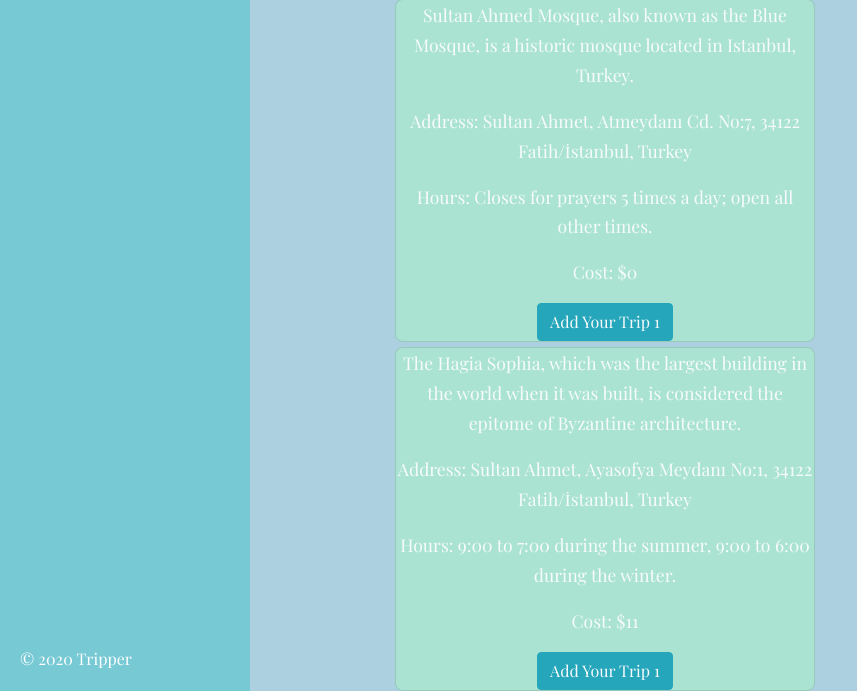
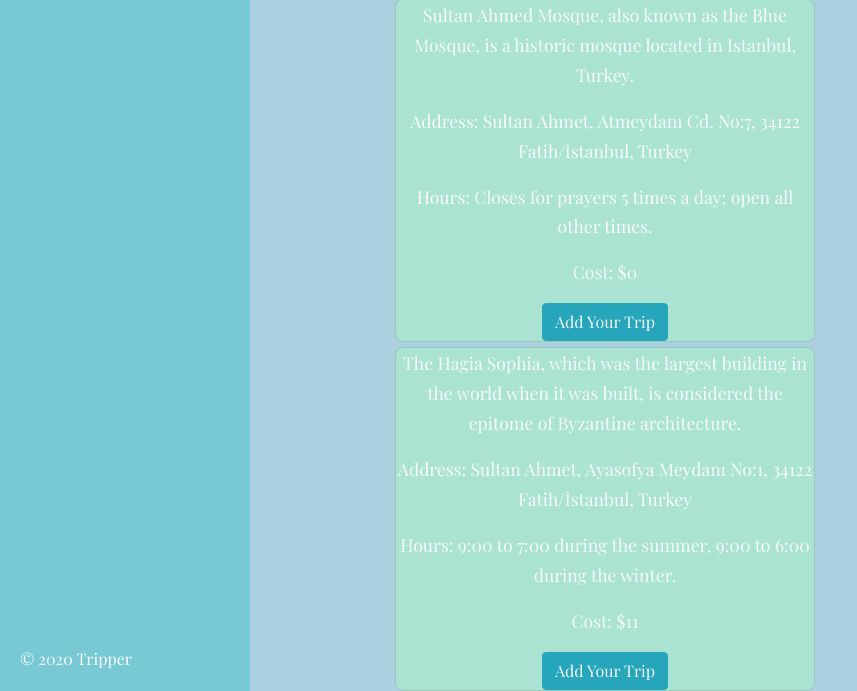
Before and after one commit to eapatton/tripper, a Django app: page /cities/1/ in a window 1280 px wide. Shown: the part 433-1124 px from the top of the page, without its empty margins (0-857 px from the left). Run offline with Django 3.2, Linux system fonts and the light colour scheme; data comes from the database, SQL or seed files in the repository; data that the repository does not hold is empty; some libraries are stand-ins or nearby versions.

Commit message:
hover dropdown menu added

```diff
--- a/tripper/main_app/templates/cities/detail.html
+++ b/tripper/main_app/templates/cities/detail.html
@@ -1,5 +1,36 @@
 {% extends 'base.html' %}
 {% block content %}
+
+<style>
+
+.dropdown {
+  position: relative;
+  display: inline-block;
+}
+
+
+
+.dropdown-content{
+ display:none;
+}
+
+
+.dropdown:hover .dropdown-content {
+  display:inline-block;
+}
+.dropdown:hover .tripadder {
+  display:none;
+}
+
+.card-action{
+  display:inline-block
+}
+
+
+
+
+
+</style>
 
 <h1 ></h1>
 
@@ -31,8 +62,13 @@
         <p> Address: {{thing.address}}</p>
         <p> Hours: {{thing.hours}}</p>
         <p> Cost: ${{thing.cost}}</p>
+
+        <div class="dropdown">
+            <button class="tripadder btn btn-info"> Add Your Trip</button>
+            <div class="dropdown-content">
               {% for trip in trips %}
-         <div style="display:inline-block;" class="card-action">
+
+                <div class="card-action">
                   <form action="{% url 'assoc_thing' trip.id thing.id city.id %}" method="post">
                     {% csrf_token %}
                     <button   type="submit" class="btn btn-info">Add Your Trip {{trip.id}}</button>
@@ -40,8 +76,11 @@
                 </div>
             {% endfor %}
             </div>
+        </div>
+      </div>
 
     </div>
+
      {% endfor %}
   </div>
 
```
Lines whose indentation alone changed are shown as unchanged.
